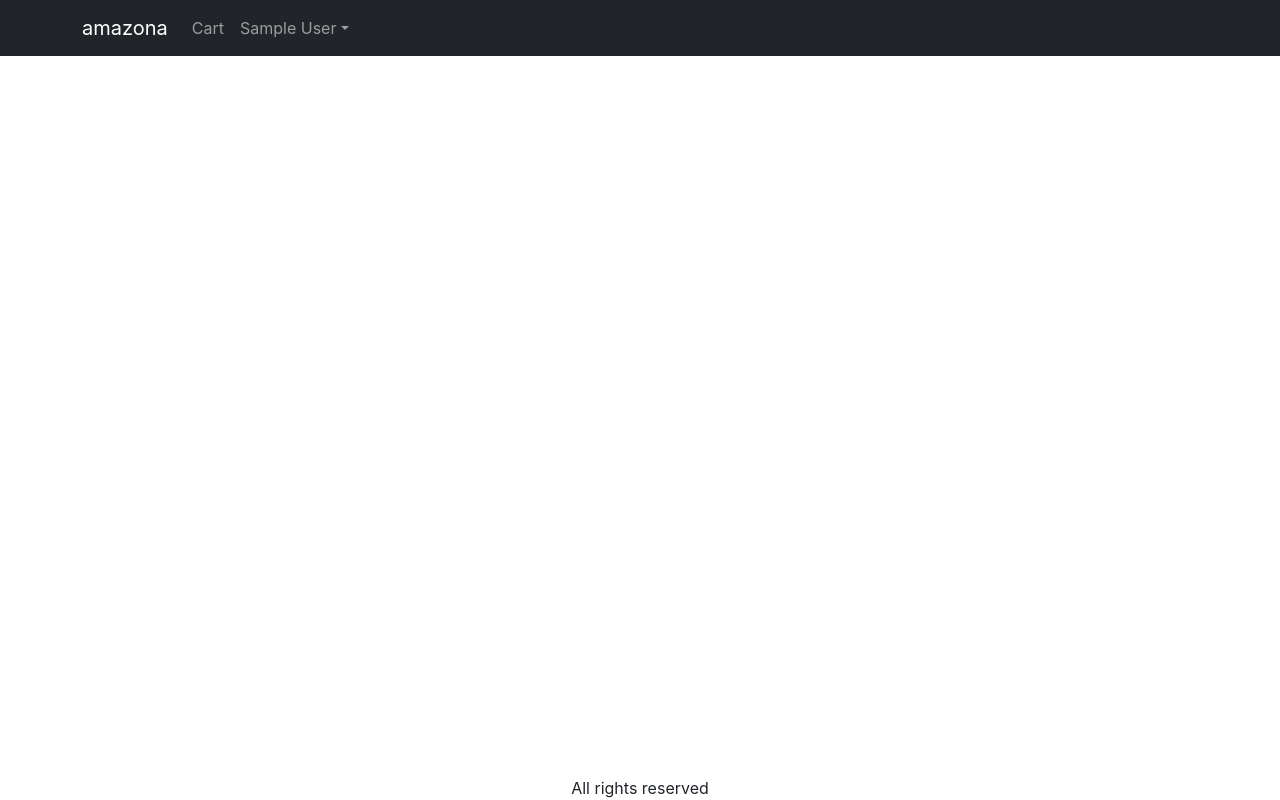
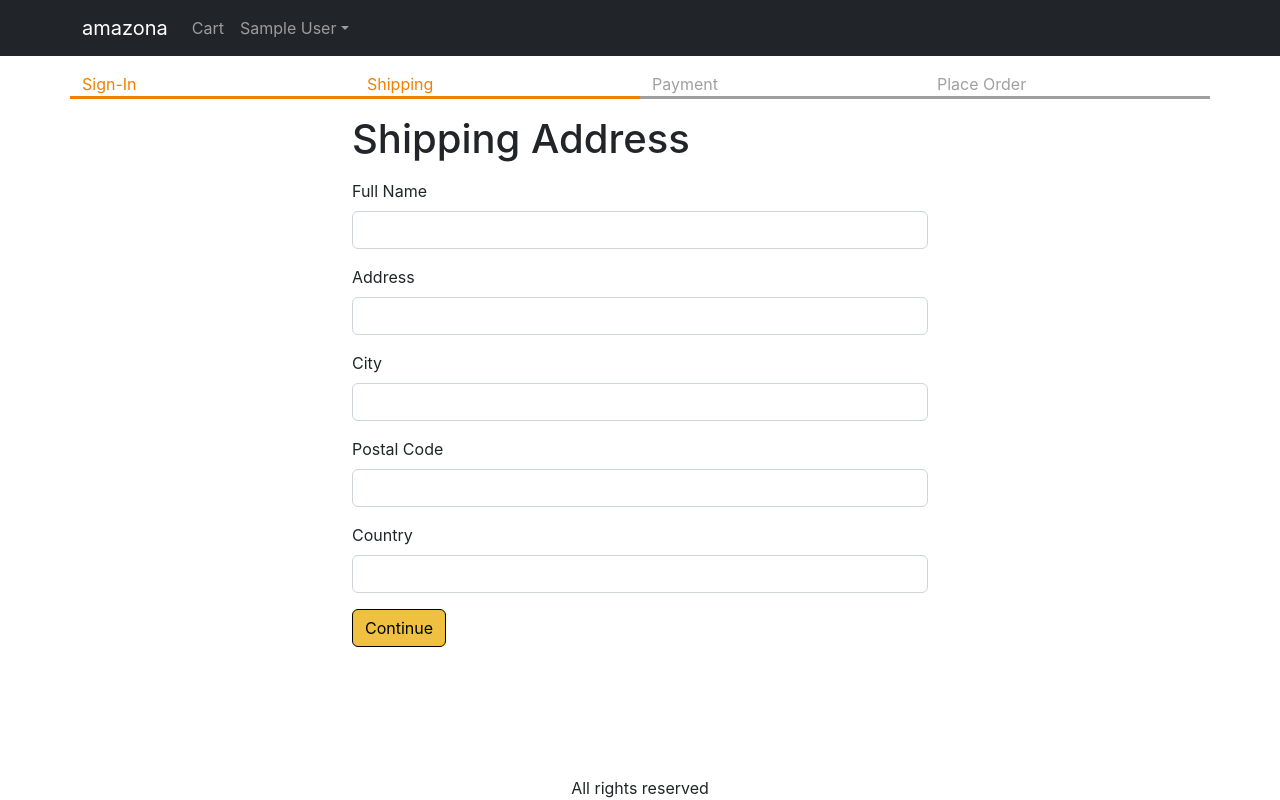
Before and after one commit to mahajansaurav02/mern-amazoona, a React (Create React App) app in the folder frontend/: page /shipping in a window 1280 px wide. Built offline with nearby package versions, Linux system fonts and the light colour scheme; sample sign-in values are in the browser's storage.

Commit message:
add shippingAddressScrenn code

```diff
--- a/frontend/src/App.js
+++ b/frontend/src/App.js
@@ -12,6 +12,7 @@
 import CartScreen from './screens/CartScreen';
 import SigninScreen from './screens/SigninScreen';
 import {ToastContainer} from 'react-toastify'
+import ShippingAddressScreen from './screens/ShippingAddressScreen.js';
 
 
 function App() {
@@ -72,6 +73,7 @@
               <Route path="/product/:slug" element={<ProductScreen />} />
               <Route path="/cart" element={<CartScreen />} />
               <Route path="/signin" element={<SigninScreen />} />
+              <Route path="/shipping" element={<ShippingAddressScreen />} />
               <Route path="/" element={<HomeScreen />} />
             </Routes>
           </Container>
--- a/frontend/src/Store.js
+++ b/frontend/src/Store.js
@@ -1,23 +1,23 @@
-import { createContext } from "react";
-import { useReducer } from "react";
+import { createContext, useReducer } from 'react';
+export const Store = createContext();
+const initialState = {
+  userInfo: localStorage.getItem('userInfo')
+    ? JSON.parse(localStorage.getItem('userInfo'))
+    : null,
 
-export const Store = createContext();
-
-const initialState = {
-    userInfo:localStorage.getItem('userInfo')
-    ?JSON.parse(localStorage.getItem('userInfo'))
-    :null,
   cart: {
+    shippingAddress: localStorage.getItem('shippingAddress')
+      ? JSON.parse(localStorage.getItem('shippingAddress'))
+      : {},
     cartItems: localStorage.getItem('cartItems')
-        ? JSON.parse(localStorage.getItem("cartItems"))
-        :[],
+      ? JSON.parse(localStorage.getItem('cartItems'))
+      : [],
   },
-
 };
-
 function reducer(state, action) {
   switch (action.type) {
-        case "CART_ADD_ITEM": // Add to cart
+    case 'CART_ADD_ITEM':
+      // add to cart
       const newItem = action.payload;
       const existItem = state.cart.cartItems.find(
         (item) => item._id === newItem._id
@@ -27,30 +27,40 @@
             item._id === existItem._id ? newItem : item
           )
         : [...state.cart.cartItems, newItem];
-localStorage.setItem('cartItems',JSON.stringify(cartItems))
+      localStorage.setItem('cartItems', JSON.stringify(cartItems));
       return { ...state, cart: { ...state.cart, cartItems } };
-
-        case "CART_REMOVE_ITEM":{
-            const cartItems=state.cart.cartItems.filter(
-                (item)=>item._id !==action.payload._id
-                )
-                localStorage.setItem('cartItems',JSON.stringify(cartItems))
+    case 'CART_REMOVE_ITEM': {
+      const cartItems = state.cart.cartItems.filter(
+        (item) => item._id !== action.payload._id
+      );
+      localStorage.setItem('cartItems', JSON.stringify(cartItems));
       return { ...state, cart: { ...state.cart, cartItems } };
     }
-case "USER_SIGNIN":
-    return {...state,userInfo:action.payload}
-    case "USER_SIGNOUT":
+    case 'USER_SIGNIN':
+      return { ...state, userInfo: action.payload };
+    case 'USER_SIGNOUT':
       return {
         ...state,
-        userInfo:null
-    }
+        userInfo: null,
+        cart: {
+          cartItems: [],
+          shippingAddress: {},
+        },
+      };
+    case 'SAVE_SHIPPING_ADDRESS':
+      return {
+        ...state,
+        cart: {
+          ...state.cart,
+          shippingAddress: action.payload,
+        },
+      };
     default:
       return state;
   }
 }
-
 export function StoreProvider(props) {
   const [state, dispatch] = useReducer(reducer, initialState);
   const value = { state, dispatch };
-    return <Store.Provider value={value}>{props.children}</Store.Provider>;
+  return <Store.Provider value={value}>{props.children} </Store.Provider>;
 }
--- /dev/null
+++ b/frontend/src/components/checkoutSteps.js
@@ -0,0 +1,14 @@
+import React from 'react';
+import Row from 'react-bootstrap/Row';
+import Col from 'react-bootstrap/Col';
+
+export default function CheckoutSteps(props) {
+  return (
+    <Row className="checkout-steps">
+      <Col className={props.step1 ? 'active' : ''}>Sign-In</Col>
+      <Col className={props.step2 ? 'active' : ''}>Shipping</Col>
+      <Col className={props.step3 ? 'active' : ''}>Payment</Col>
+      <Col className={props.step4 ? 'active' : ''}>Place Order</Col>
+    </Row>
+  );
+}
--- a/frontend/src/index.css
+++ b/frontend/src/index.css
@@ -46,3 +46,12 @@
 .small-container {
   max-width: 600px;
 }
+
+.checkout-steps > div {
+  border-bottom: 0.2rem solid #a0a0a0;
+  color: #a0a0a0;
+}
+.checkout-steps > div.active {
+  border-bottom: 0.2rem solid #f08000;
+  color: #f08000;
+}
--- /dev/null
+++ b/frontend/src/screens/ShippingAddressScreen.js
@@ -0,0 +1,111 @@
+import React, { useContext, useEffect, useState } from 'react';
+import { Helmet } from 'react-helmet-async';
+import Form from 'react-bootstrap/Form';
+import Button from 'react-bootstrap/Button';
+import { useNavigate } from 'react-router-dom';
+import { Store } from '../Store';
+import CheckoutSteps from '../components/checkoutSteps';
+
+export default function ShippingAddressScreen() {
+  const navigate = useNavigate();
+  const { state, dispatch: ctxDispatch } = useContext(Store);
+  const {
+    userInfo,
+    cart: { shippingAddress },
+  } = state;
+  const [fullName, setFullName] = useState(shippingAddress.fullName || '');
+  const [address, setAddress] = useState(shippingAddress.address || '');
+  const [city, setCity] = useState(shippingAddress.city || '');
+  const [postalCode, setPostalCode] = useState(
+    shippingAddress.postalCode || ''
+  );
+  useEffect(() => {
+    if (!userInfo) {
+      navigate('/signin?redirect=/shipping');
+    }
+  }, [userInfo, navigate]);
+  const [country, setCountry] = useState(shippingAddress.country || '');
+  const submitHandler = (e) => {
+    e.preventDefault();
+    ctxDispatch({
+      type: 'SAVE_SHIPPING_ADDRESS',
+      payload: {
+        fullName,
+        address,
+        city,
+        postalCode,
+        country,
+      },
+    });
+    localStorage.setItem(
+      'shippingAddress',
+      JSON.stringify({
+        fullName,
+        address,
+        city,
+        postalCode,
+        country,
+      })
+    );
+    navigate('/payment');
+  };
+  return (
+    <div>
+      <Helmet>
+        <title>Shipping Address</title>
+      </Helmet>
+
+      <CheckoutSteps step1 step2></CheckoutSteps>
+      <div className="container small-container">
+        <h1 className="my-3">Shipping Address</h1>
+        <Form onSubmit={submitHandler}>
+          <Form.Group className="mb-3" controlId="fullName">
+            <Form.Label>Full Name</Form.Label>
+            <Form.Control
+              value={fullName}
+              onChange={(e) => setFullName(e.target.value)}
+              required
+            />
+          </Form.Group>
+          <Form.Group className="mb-3" controlId="address">
+            <Form.Label>Address</Form.Label>
+            <Form.Control
+              value={address}
+              onChange={(e) => setAddress(e.target.value)}
+              required
+            />
+          </Form.Group>
+          <Form.Group className="mb-3" controlId="city">
+            <Form.Label>City</Form.Label>
+            <Form.Control
+              value={city}
+              onChange={(e) => setCity(e.target.value)}
+              required
+            />
+          </Form.Group>
+          <Form.Group className="mb-3" controlId="postalCode">
+            <Form.Label>Postal Code</Form.Label>
+            <Form.Control
+              value={postalCode}
+              onChange={(e) => setPostalCode(e.target.value)}
+              required
+            />
+          </Form.Group>
+          <Form.Group className="mb-3" controlId="country">
+            <Form.Label>Country</Form.Label>
+            <Form.Control
+              value={country}
+              onChange={(e) => setCountry(e.target.value)}
+              required
+            />
+          </Form.Group>
+          <div className="mb-3">
+            <Button variant="primary" type="submit">
+              Continue
+            </Button>
+          </div>
+        </Form>
+      </div>
+    </div>
+  );
+}
```
Lines whose indentation alone changed are shown as unchanged.
